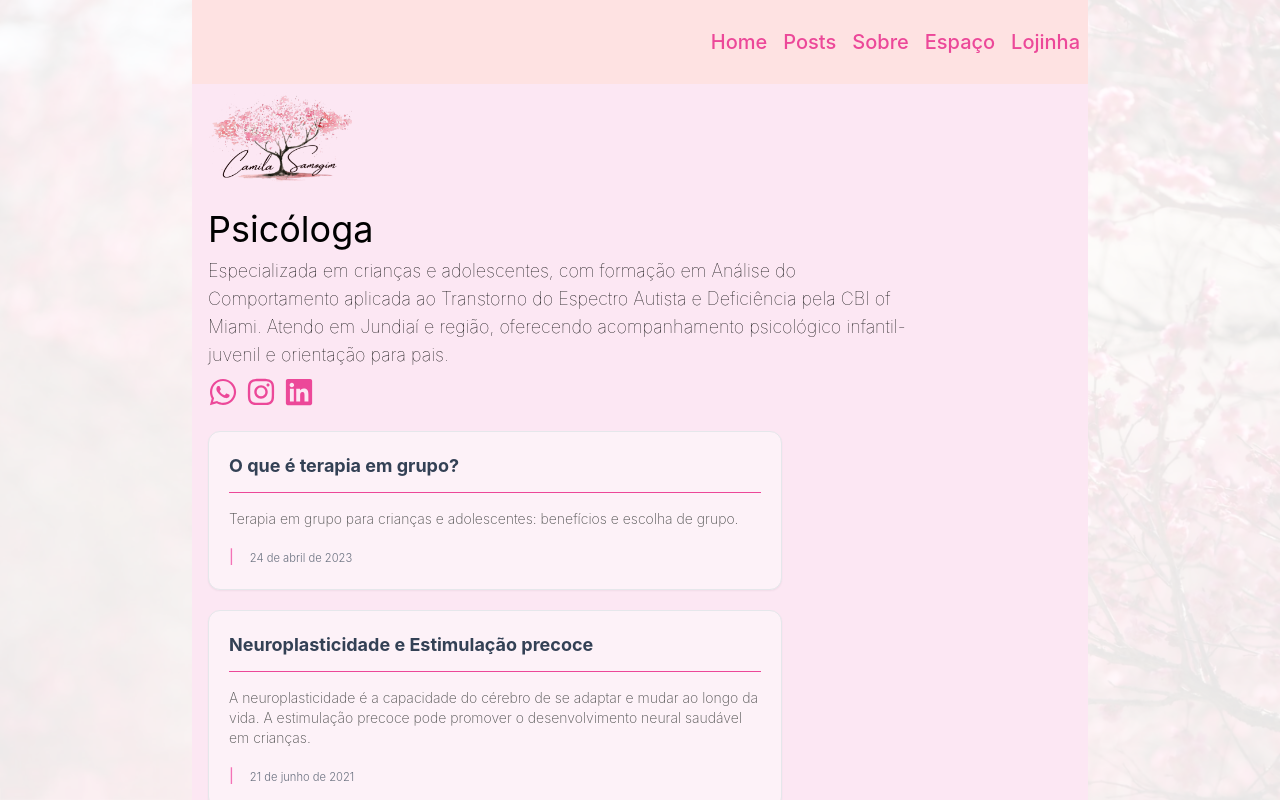
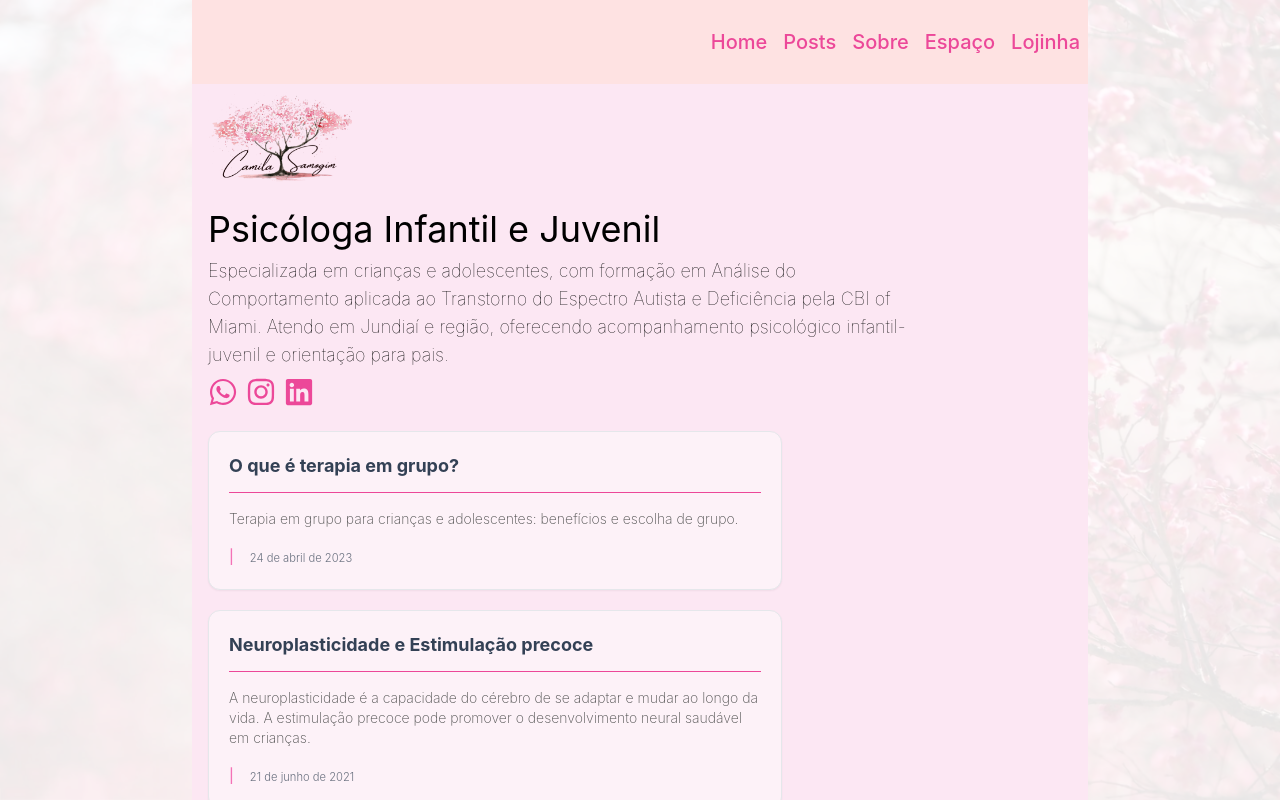
Before and after one commit to renant/psi-camila-samogim-2, a Next.js app: page / in a window 1280 px wide. Built offline with nearby package versions, Linux system fonts and the light colour scheme.

Commit message:
tentando melhorar seo

```diff
--- a/src/app/layout.tsx
+++ b/src/app/layout.tsx
@@ -7,7 +7,7 @@ import './globals.css';
 
 export const metadata = {
   title: 'Psi Camila Samogim',
-  description: 'Site da Psicóloga Camila Samogim',
+  description: 'Psicóloga Infantil e Juvenil',
   icons: {
     icon: '/icon.png',
   },
--- a/src/app/page.tsx
+++ b/src/app/page.tsx
@@ -17,7 +17,7 @@ export default function Page() {
           </div>
         </div>
         <div>
-          <h1 className='text-4xl mb-2 mt-6'>Psicóloga</h1>
+          <h1 className='text-4xl mb-2 mt-6'>Psicóloga Infantil e Juvenil</h1>
         </div>
         <div className='flex flex-row '>
           <h5 className='md:basis-10/12 md:text-lg text-sm font-thin'>Especializada em crianças e adolescentes, com formação em Análise do Comportamento aplicada ao Transtorno do Espectro Autista e Deficiência pela CBI of Miami. Atendo em Jundiaí e região, oferecendo acompanhamento psicológico infantil-juvenil e orientação para pais.</h5>
```
